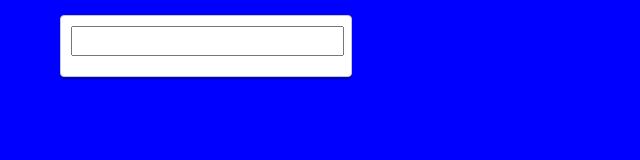
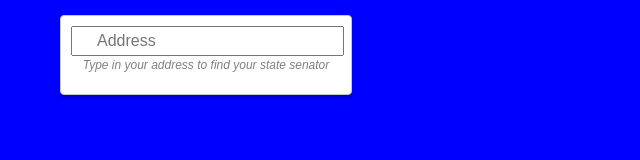
Before and after one commit to uh-actionblitz/Central-Map, a plain HTML site: page source/html/index.html in a window 1280 px wide. Shown: the whole page, without its empty margins (0-640 px from the left). Drawn offline with nearby package versions, Linux system fonts and the light colour scheme; files that its build step writes are made by us from their sources.

Commit message:
final set

```diff
--- a/source/html/index.html
+++ b/source/html/index.html
@@ -12,7 +12,8 @@
   <div id='stories-container'><ul id='stories-list'></ul></div>
   <div id='form-area'>
     <form>
-      <input type='text' id="address" autocomplete="off"/>
+      <input type='text' placeholder="Address" id="address" autocomplete="off"/>
+      <sub>Type in your address to find your state senator</sub>
       <i class="fa fa-search" aria-hidden="true"></i>
       <div id='search-results'><ul></ul></div>
     </form>
--- a/source/javascript/classes/search.js
+++ b/source/javascript/classes/search.js
@@ -38,6 +38,8 @@ class SearchManager {
       }, 500);
     })
 
+    this.target.find("form").on("submit", () =>{ return false; });
+
     //Listen to clicking of suggestions
     that.searchSuggestionsContainer.on("click", "a", (ev) => {
       console.log("Test");
--- a/source/scss/partials/_search.scss
+++ b/source/scss/partials/_search.scss
@@ -27,6 +27,13 @@
       position: relative;
     }
 
+    sub {
+      color: gray;
+      font-style: italic;
+      display: block;
+      text-align: center;
+    }
+
     #search-results {
       margin-top: 10px;
       li {
```
Also changed, not shown: app/index.html (+2 -1 lines), public/assets/javascript/bundle.js (+5 -1 lines), public/assets/stylesheets/styles.css.
